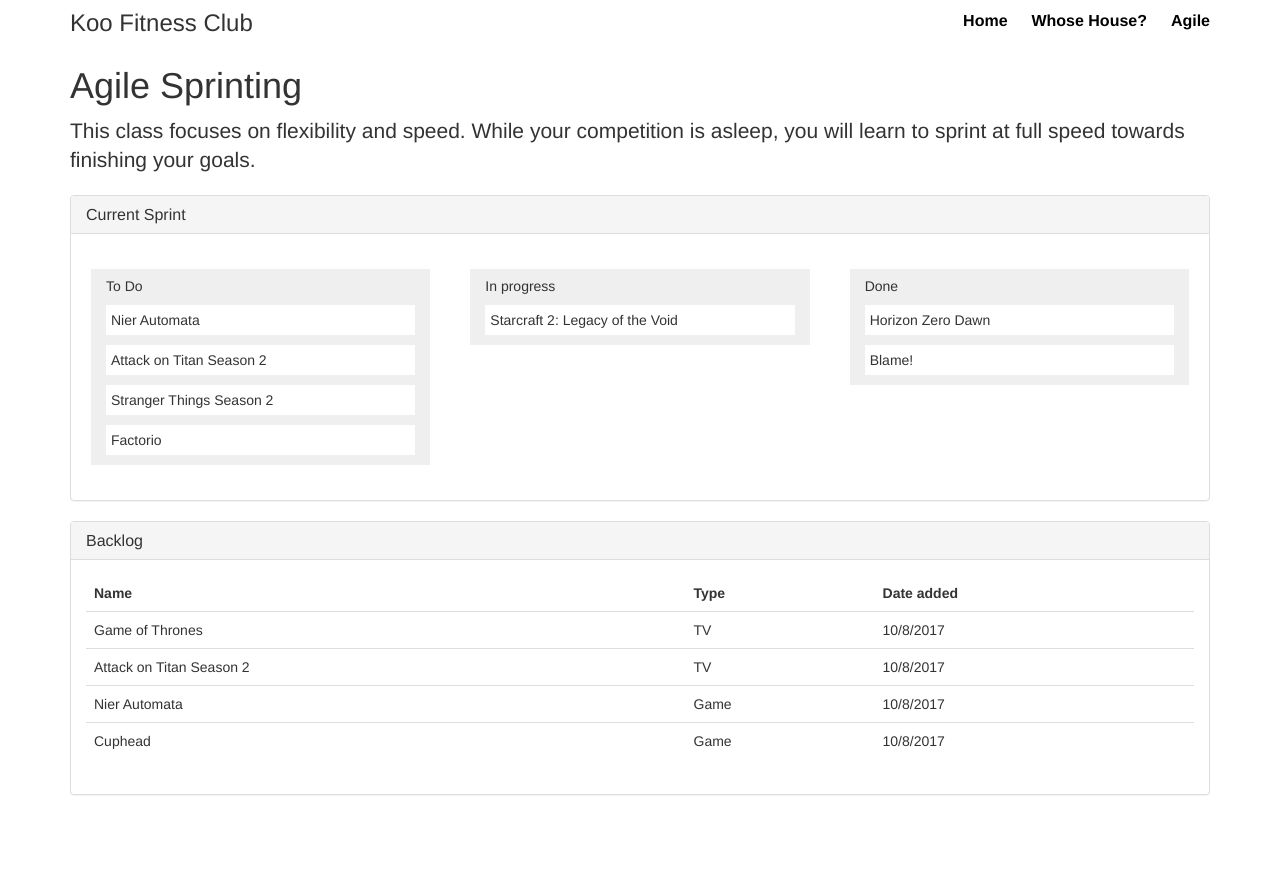
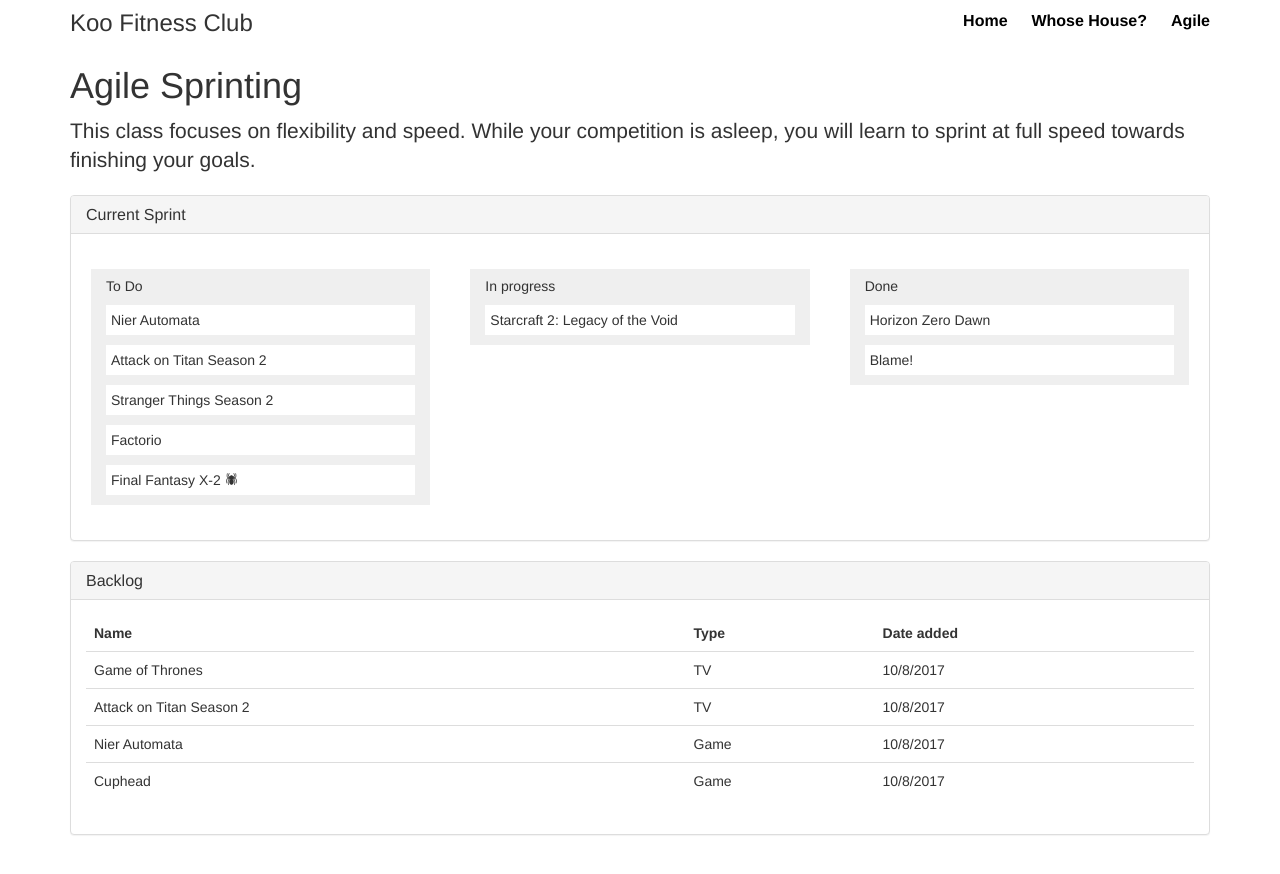
Before and after one commit to gkoo/koofitness.club, a Jekyll site: the page agile.html, which Jekyll copies as it is, in a window 1280 px wide. Shown: the top 874 px of the page. Built offline with Jekyll 4.4.1, drawn with Linux system fonts in a browser that asks for light colours; nearby versions of some CDN libraries; library files that are not in the unit come from our copies.

Commit message:
add spider-chan task

```diff
--- a/agile.html
+++ b/agile.html
@@ -65,6 +65,9 @@
                   </div>
                   <div class="sprint-task">
                     Factorio
+                  </div>
+                  <div class="sprint-task yuriko-task">
+                    Final Fantasy X-2
                   </div>
                 </div>
                 <div class="sprint-col col-sm-4">
--- a/css/agile.css
+++ b/css/agile.css
@@ -12,3 +12,7 @@
   margin: 10px 0;
   padding: 5px;
 }
+
+.yuriko-task::after {
+  content: '🕷';
+}
```
